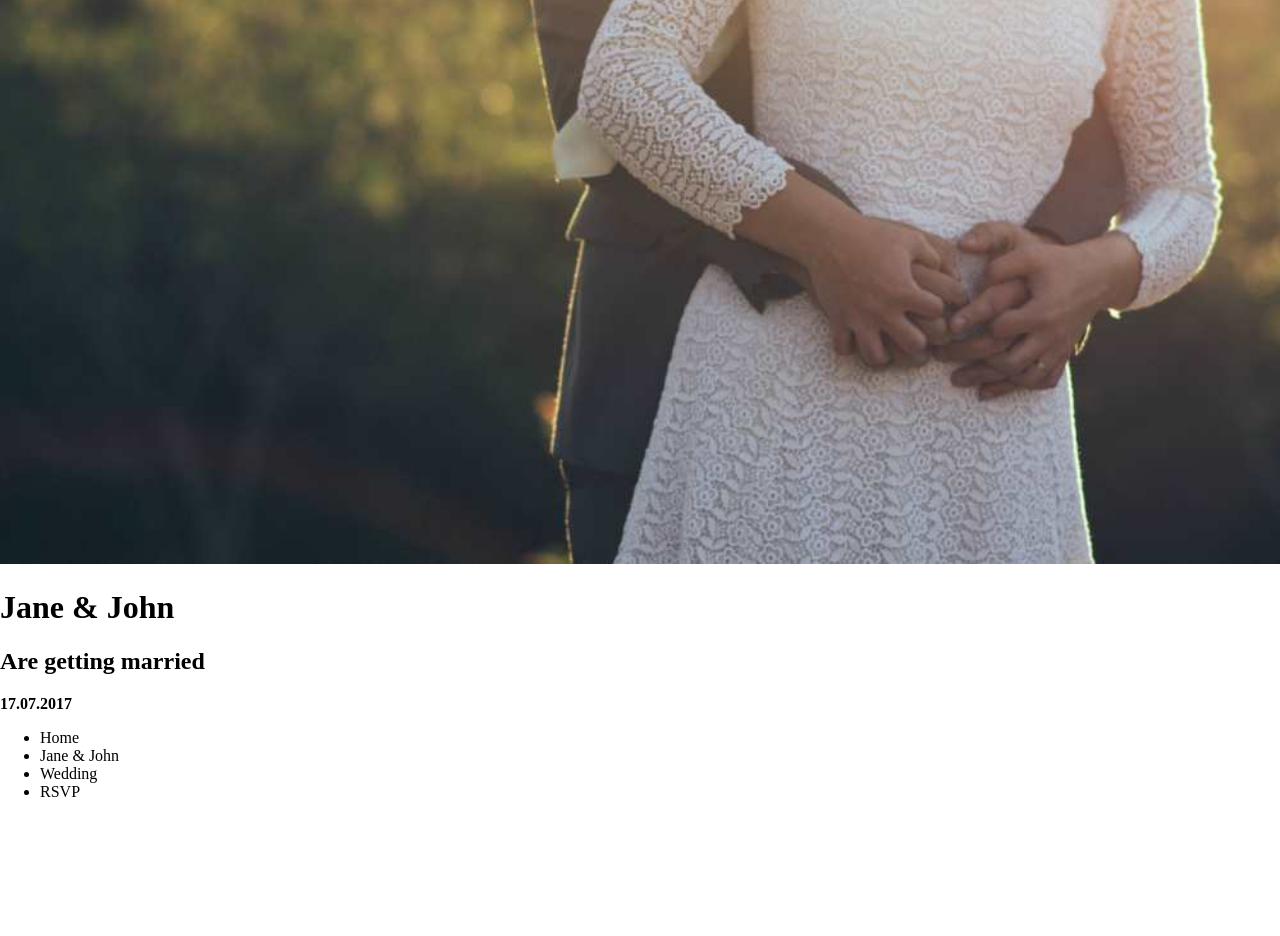
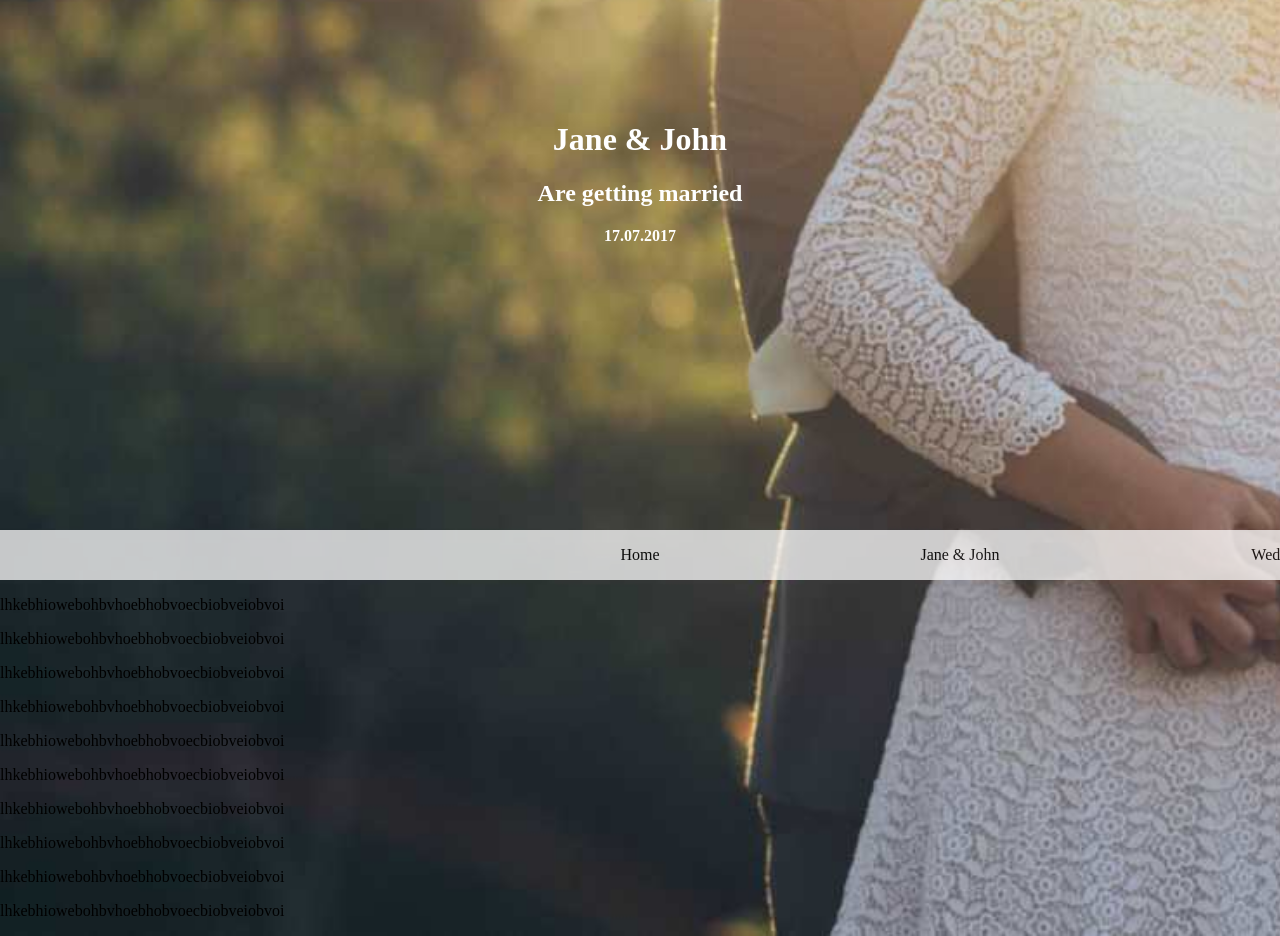
Before and after one commit to donatasdk/Wedding, a plain HTML site: page index.html in a window 1280 px wide. Shown: the part 220-1156 px from the top of the page. Before the commit the page ends 1037 px from the top, so only its background shows below. Drawn offline with Linux system fonts and the light colour scheme.

Commit message:
vis nepavyksta

```diff
--- a/css/style.css
+++ b/css/style.css
@@ -1,16 +1,40 @@
-body, html{
-    margin: 0px;
+body {
+    background-image: url('../images/wedding_couple.jpg');
+    background-repeat: no-repeat;
+    background-size: cover;
+    margin: 0;
 }
-.header img{
+.first{
+    height: 100vh;
+}
+.text {
+    position: absolute;
+    text-align: center;
+    top: 50%;
+    left: 50%;
+    transform: translate(-50%, -50%);
+    color: white;
+
+}
+.nav{
+    overflow: hidden;
+    background-color: #ffffff;
+    position: fixed;
+    bottom: 0;
     width: 100%;
+    opacity: 0.75;
+    height: 50px;
+}
+.nav a{
+    float: left;
+    display: inline;
+    color: black;
+    text-align: center;
+    text-decoration: none;
+    width: 25%;
+    top: 50%;
+    left: 50%;
+    transform: translate(-50%, -50%);
     position: relative;
-    margin-top: -70px;
+
 }
-.text{
-
-    position: absolute;
-    left: 0;
-    top: 50%;
-    width: 100%;
-    text-align: center;
-}
--- a/index.html
+++ b/index.html
@@ -7,29 +7,31 @@
 
 </head>
 <body>
-<header>
-    <div class="header">
-        <img src="images/wedding_couple.jpg"
-        <div class="text">
-            <h1>Jane & John</h1>
-            <h2>Are getting married</h2>
-            <p><b>17.07.2017</b></p>
-        </div>
+<div class="first"></div>
+ <header>
+    <div class="text">
+        <h1>Jane & John</h1>
+        <h2>Are getting married</h2>
+        <p><b>17.07.2017</b></p>
     </div>
-</header>
-<nav>
-    <ul>
-        <li>Home</li>
-        <li>Jane & John</li>
-        <li>Wedding</li>
-        <li>RSVP</li>
-    </ul>
-</nav>
-<div>
-
-
+ </header>
+<div class="nav">
+    <a href="#">Home</a>
+    <a href="#">Jane & John</a>
+    <a href="#">Wedding</a>
+    <a href="#">RSVP</a>
+ </div class="nav">
 </div>
-
+<p>lhkebhiowebohbvhoebhobvoecbiobveiobvoi</p>
+<p>lhkebhiowebohbvhoebhobvoecbiobveiobvoi</p>
+<p>lhkebhiowebohbvhoebhobvoecbiobveiobvoi</p>
+<p>lhkebhiowebohbvhoebhobvoecbiobveiobvoi</p>
+<p>lhkebhiowebohbvhoebhobvoecbiobveiobvoi</p>
+<p>lhkebhiowebohbvhoebhobvoecbiobveiobvoi</p>
+<p>lhkebhiowebohbvhoebhobvoecbiobveiobvoi</p>
+<p>lhkebhiowebohbvhoebhobvoecbiobveiobvoi</p>
+<p>lhkebhiowebohbvhoebhobvoecbiobveiobvoi</p>
+<p>lhkebhiowebohbvhoebhobvoecbiobveiobvoi</p>
 
 </body>
 </html>
```
